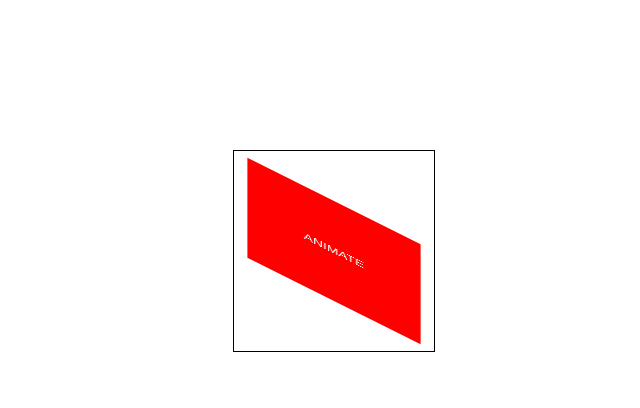
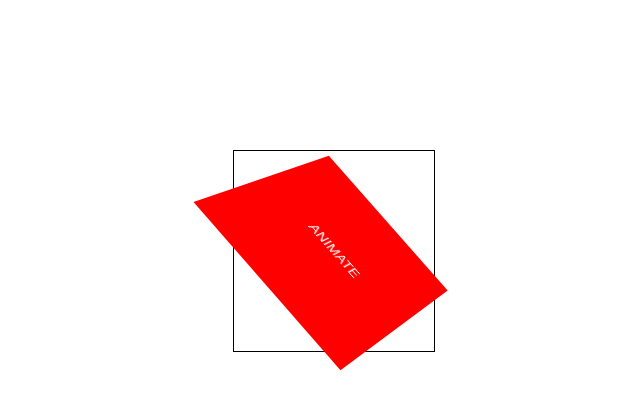
Before and after one commit to andrewrey/transformPractice, a plain HTML site: page index.html in a window 1280 px wide. Shown: the whole page, without its empty margins (306-946 px from the left). Drawn offline with Linux system fonts and the light colour scheme.

Commit message:
changing perspective

```diff
--- a/main.css
+++ b/main.css
@@ -3,6 +3,8 @@
   border: 1px solid black;
   width: 200px;
   height: 200px;
+  perspective: 800px;
+  perspective-origin: 300px;
 }
 
 .box {
@@ -13,7 +15,7 @@
   background: red;
   width: 100%;
   height: 100%;
-  transform: rotateX(60deg) rotateY(30deg);
+  transform: rotateX(50deg) rotateY(40deg) rotateZ(30deg);
   color: white;
   font-family: sans-serif;
 }
```
